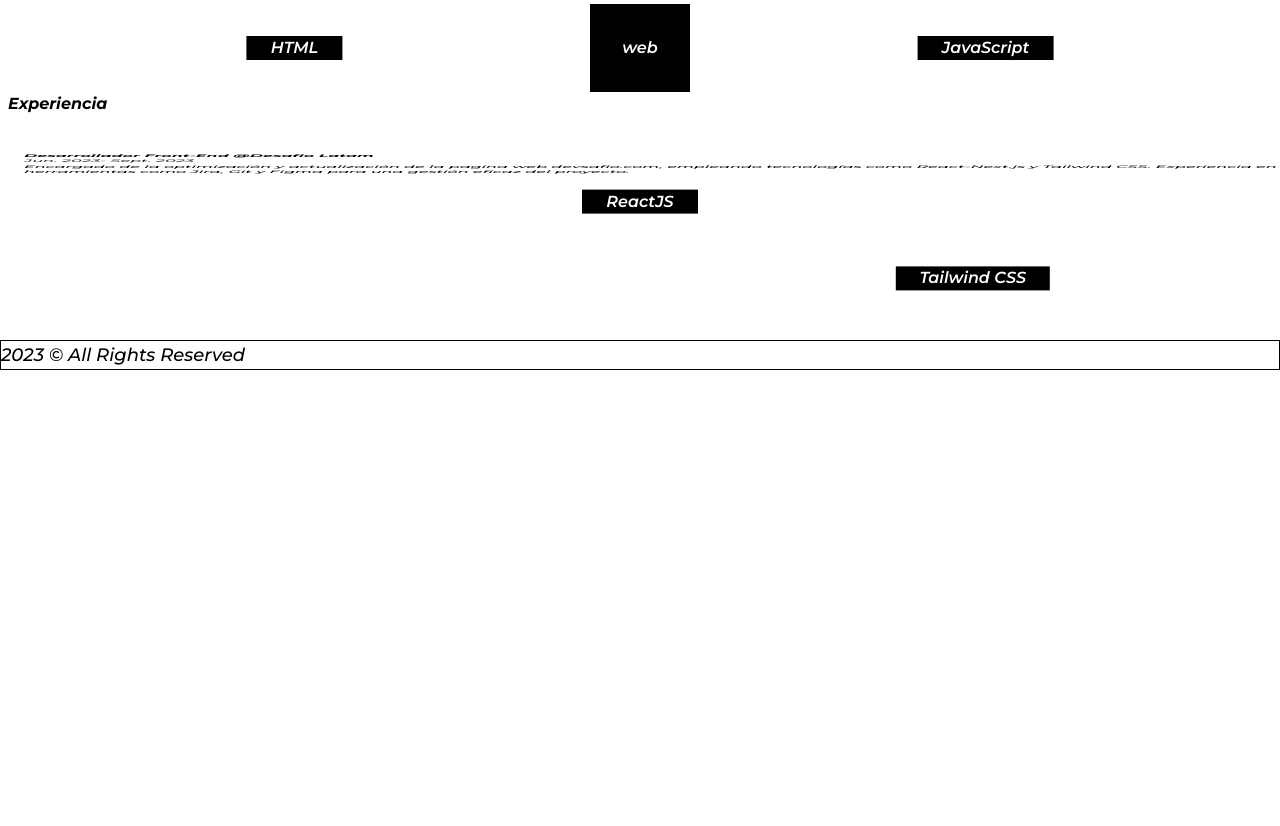
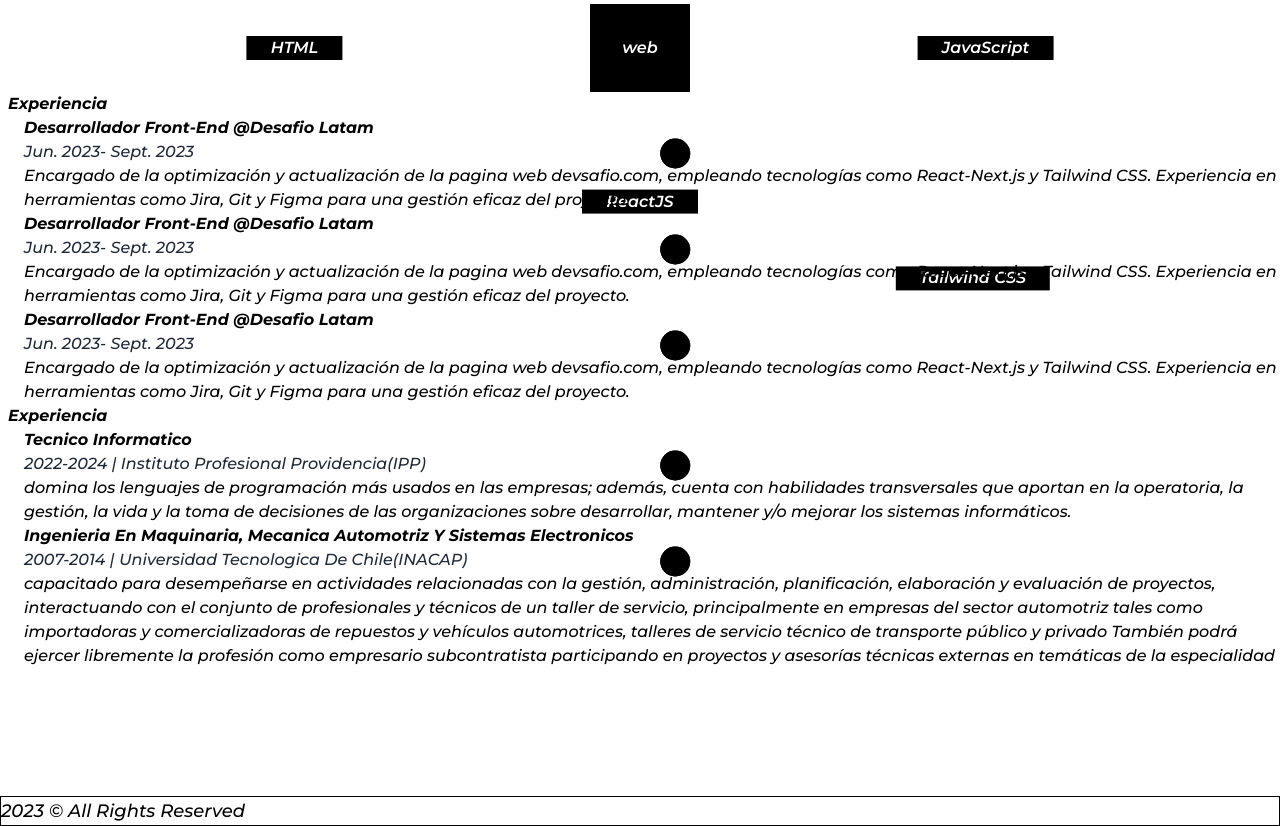
Before and after one commit to patriciodunstan/portafolio, a Next.js app: page /view/About in a window 1280 px wide. Shown: the part 684-1510 px from the top of the page. Before the commit the page ends 1054 px from the top, so only its background shows below. Built offline with nearby package versions, Linux system fonts and the light colour scheme.

Commit message:
page about finalazación sección experiencia y eduación, page about finalizada en totalidad

```diff
--- /dev/null
+++ b/src/Components/Education/Education.jsx
@@ -0,0 +1,76 @@
+import { motion, useScroll } from 'framer-motion';
+import { useRef } from 'react';
+import LiIcon from '../LiIcon/LiIcon';
+
+/**
+ * Renders details of a position at a company.
+ *
+ * @param {Object} position - The position object containing information about the position.
+ * @param {string} position.position - The position title.
+ * @param {string} position.companyLink - The link to the company website.
+ * @param {string} position.company - The name of the company.
+ * @param {string} position.time - The duration of the position.
+ * @param {string} position.work - The description of the work done.
+ * @return {JSX.Element} - The rendered details component.
+ */
+const Details = ({ type, time, place, info }) => {
+  const ref = useRef(null);
+  return (
+    <li
+      ref={ref}
+      className="my-8 first:mt-0 last:mb-o w-[60%] mx-auto flex flex-col items-center justify-between"
+    >
+      <LiIcon reference={ref} />
+      <motion.div
+        initial={{ y: 50 }}
+        whileInView={{ y: 0 }}
+        trantion={{ duration: 0.5, type: 'spring' }}
+      >
+        <h3 className="capitalize font-bold text-2xl">{type}</h3>
+        <span className="capitalize font-medium text-gray-800">
+          {time} | {place}
+        </span>
+        <p className="font-medium w-full">{info}</p>
+      </motion.div>
+    </li>
+  );
+};
+
+const Education = () => {
+  const ref = useRef(null);
+  const { scrollYProgress } = useScroll({
+    target: ref,
+    offset: ['start end', 'center start']
+  });
+
+  return (
+    <div className="my-65 mt-4">
+      <h2 className="font-bold text-8xl mb-32 w-full text-center">
+        Experiencia
+      </h2>
+      <div ref={ref} className="w-[75%] mx-auto relative">
+        <motion.div
+          className="absolute left-9 top-0 w-[4px] h-full bg-black origin-top"
+          style={{ scaleY: scrollYProgress }}
+        />
+
+        <ul className="w-full flex flex-col items-start justify-between ml-4">
+          <Details
+            type="Tecnico Informatico"
+            time="2022-2024"
+            place="Instituto Profesional Providencia(IPP)"
+            info="domina los lenguajes de programación más usados en las empresas; además, cuenta con habilidades transversales que aportan en la operatoria, la gestión, la vida y la toma de decisiones de las organizaciones sobre desarrollar, mantener y/o mejorar los sistemas informáticos."
+          />
+
+          <Details
+            type="Ingenieria en maquinaria, mecanica automotriz y sistemas electronicos"
+            time="2007-2014"
+            place="Universidad tecnologica de chile(INACAP)"
+            info="capacitado para desempeñarse en actividades relacionadas con la gestión, administración, planificación, elaboración y evaluación de proyectos, interactuando con el conjunto de profesionales y técnicos de un taller de servicio, principalmente en empresas del sector automotriz tales como importadoras y comercializadoras de repuestos y vehículos automotrices, talleres de servicio técnico de transporte público y privado También podrá ejercer libremente la profesión como empresario subcontratista participando en proyectos y asesorías técnicas externas en temáticas de la especialidad"
+          />
+        </ul>
+      </div>
+    </div>
+  );
+};
+export default Education;
--- a/src/Components/Experience/Experience.jsx
+++ b/src/Components/Experience/Experience.jsx
@@ -1,10 +1,31 @@
 import { motion, useScroll } from 'framer-motion';
 import { useRef } from 'react';
+import LiIcon from '../LiIcon/LiIcon';
 
+/**
+ * Renders details of a position at a company.
+ *
+ * @param {Object} position - The position object containing information about the position.
+ * @param {string} position.position - The position title.
+ * @param {string} position.companyLink - The link to the company website.
+ * @param {string} position.company - The name of the company.
+ * @param {string} position.time - The duration of the position.
+ * @param {string} position.work - The description of the work done.
+ * @return {JSX.Element} - The rendered details component.
+ */
 const Details = ({ position, companyLink, company, time, work }) => {
+  const ref = useRef(null);
   return (
-    <li className="my-8 first:mt-0 last:mb-o w-[60%] mx-auto flex flex-col items-center justify-between">
-      <div>
+    <li
+      ref={ref}
+      className="my-8 first:mt-0 last:mb-o w-[60%] mx-auto flex flex-col items-center justify-between"
+    >
+      <LiIcon reference={ref} />
+      <motion.div
+        initial={{ y: 50 }}
+        whileInView={{ y: 0 }}
+        trantion={{ duration: 0.5, type: 'spring' }}
+      >
         <h3 className="capitalize font-bold text-2xl">
           {position}&nbsp;
           <a
@@ -17,7 +38,7 @@ const Details = ({ position, companyLink, company, time, work }) => {
         </h3>
         <span className="capitalize font-medium text-gray-800">{time}</span>
         <p className="font-medium w-full">{work}</p>
-      </div>
+      </motion.div>
     </li>
   );
 };
@@ -34,12 +55,12 @@ const Experience = () => {
       <h2 className="font-bold text-8xl mb-32 w-full text-center">
         Experiencia
       </h2>
-      <motion.div
-        style={{ scaleY: scrollYProgress }}
-        ref={ref}
-        className="w-[75%] mx-auto relative"
-      >
-        <motion.div className="absolute left-8 top-0 w-[4px] h-full bg-black origin-top" />
+      <div ref={ref} className="w-[75%] mx-auto relative">
+        <motion.div
+          className="absolute left-9 top-0 w-[4px] h-full bg-black origin-top"
+          style={{ scaleY: scrollYProgress }}
+        />
+
         <ul className="w-full flex flex-col items-start justify-between ml-4">
           <Details
             position="Desarrollador Front-End"
@@ -48,8 +69,23 @@ const Experience = () => {
             time="jun. 2023- sept. 2023"
             work="Encargado de la optimización y actualización de la pagina web devsafio.com, empleando tecnologías como React-Next.js y Tailwind CSS. Experiencia en herramientas como Jira, Git y Figma para una gestión eficaz del proyecto."
           />
+
+          <Details
+            position="Desarrollador Front-End"
+            companyLink="https://desafiolatam.com/incubadora/"
+            company="Desafio Latam"
+            time="jun. 2023- sept. 2023"
+            work="Encargado de la optimización y actualización de la pagina web devsafio.com, empleando tecnologías como React-Next.js y Tailwind CSS. Experiencia en herramientas como Jira, Git y Figma para una gestión eficaz del proyecto."
+          />
+          <Details
+            position="Desarrollador Front-End"
+            companyLink="https://desafiolatam.com/incubadora/"
+            company="Desafio Latam"
+            time="jun. 2023- sept. 2023"
+            work="Encargado de la optimización y actualización de la pagina web devsafio.com, empleando tecnologías como React-Next.js y Tailwind CSS. Experiencia en herramientas como Jira, Git y Figma para una gestión eficaz del proyecto."
+          />
         </ul>
-      </motion.div>
+      </div>
     </div>
   );
 };
--- /dev/null
+++ b/src/Components/LiIcon/LiIcon.jsx
@@ -0,0 +1,35 @@
+import { motion, useScroll } from 'framer-motion';
+const LiIcon = ({ reference }) => {
+  const { scrollYProgress } = useScroll({
+    target: reference,
+    offset: ['center end', 'center center']
+  });
+  return (
+    <figure className="absolute left-0 stroke-black">
+      <svg className="-rotate-90" width="75" height="75" viewBox="0 0 100 100">
+        <circle
+          cx="75"
+          cy="50"
+          r="20"
+          className="stroke-pink-500 stroke-1 fill-none"
+        />
+        <motion.circle
+          cx="75"
+          cy="50"
+          r="20"
+          className=" stroke-[5px] fill-white"
+          style={{
+            pathLength: scrollYProgress
+          }}
+        />
+        <circle
+          cx="75"
+          cy="50"
+          r="10"
+          className="animate-pulse stroke-1 fill-pink-500"
+        />
+      </svg>
+    </figure>
+  );
+};
+export default LiIcon;
--- a/src/app/view/About/page.jsx
+++ b/src/app/view/About/page.jsx
@@ -6,6 +6,7 @@ import { useSpring, useMotionValue, useInView } from 'framer-motion';
 import { useEffect, useRef } from 'react';
 import Skills from '../../../Components/Skills/Skills';
 import Experience from '../../../Components/Experience/Experience';
+import Education from '../../../Components/Education/Education';
 
 const AnimatedNumbers = ({ value }) => {
   const ref = useRef(null);
@@ -89,6 +90,7 @@ const About = () => {
       </div>
       <Skills />
       <Experience />
+      <Education/>
     </>
   );
 };
```
